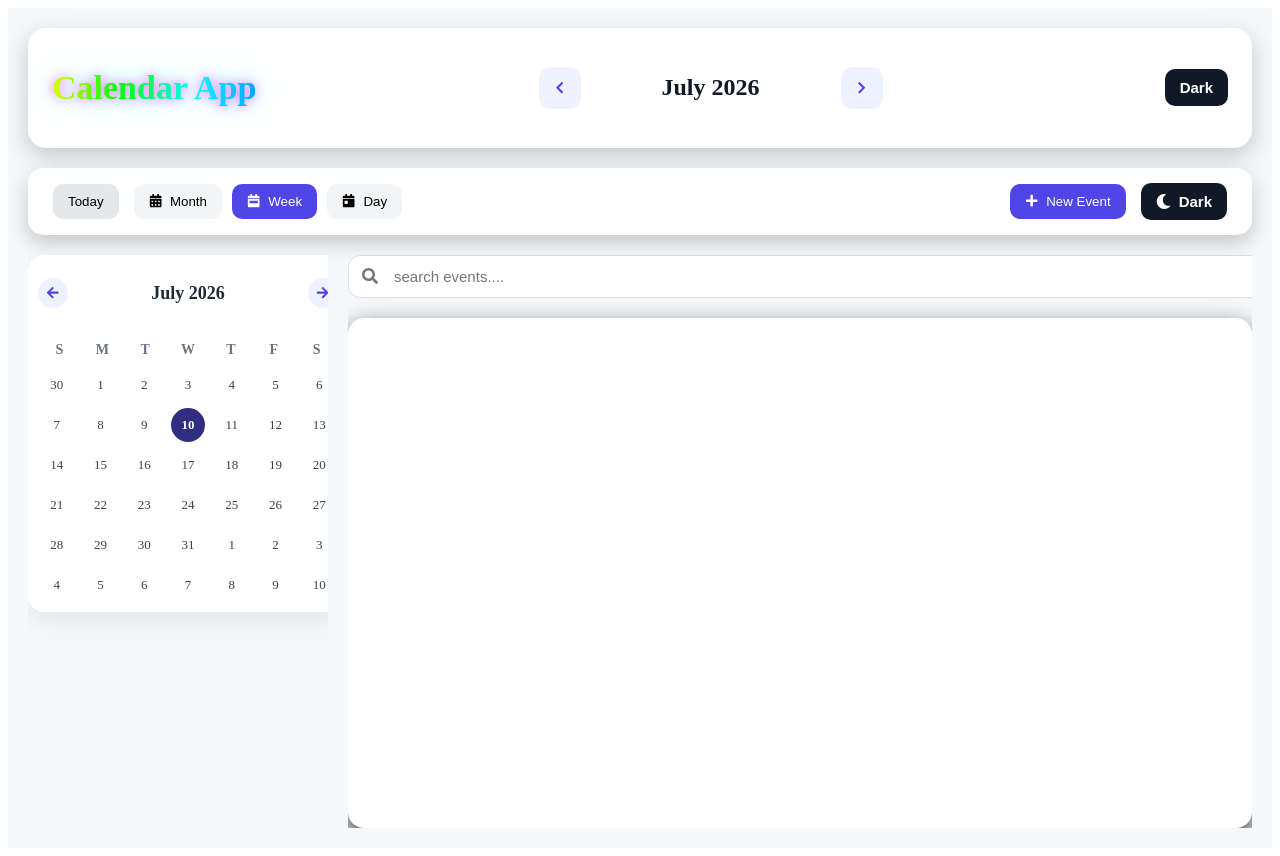
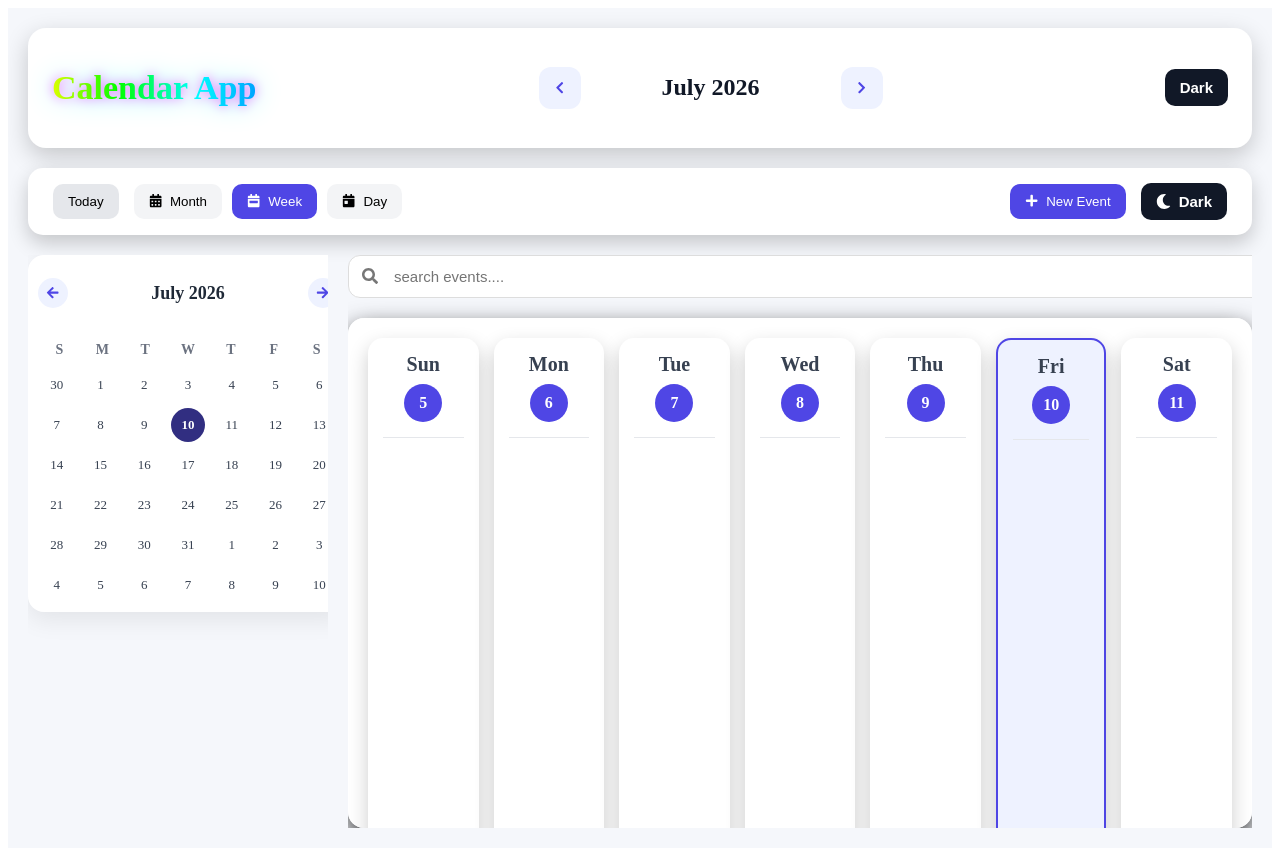
Before and after one commit to narendar9888/Calendar, a React (Vite) app in the folder app/: page / in a window 1280 px wide. Both pictures are taken after a click on the button "Week". Built offline with nearby package versions, Linux system fonts and the light colour scheme.

Commit message:
adding weekview part

```diff
--- a/app/src/components/CalendarUtils.js
+++ b/app/src/components/CalendarUtils.js
@@ -98,3 +98,27 @@ export const isSameDay = (d1, d2) => {
 export const isToday = (date) => {
     return isSameDay(date, new Date());
 };
+
+
+const cloneDate = (date) => {
+    return new Date(date.getTime());
+}
+
+
+export const getWeekDates = (date) => {
+    const current = cloneDate(date);
+
+    const day = current.getDay();
+
+    current.setDate(current.getDate() - day);
+
+    const week = [];
+
+    for(let i = 0; i < 7; i++){
+        week.push(cloneDate(current));
+
+        current.setDate(current.getDate() + 1);
+    }
+
+    return week;
+}
--- a/app/src/components/WeekView.css
+++ b/app/src/components/WeekView.css
@@ -0,0 +1,56 @@
+.w-view {
+    display: grid;
+    grid-template-columns: repeat(7, 1fr);
+    gap: 15px;
+    width: 100%;
+    min-height: 650px;
+}
+
+.wd-col {
+    background: #ffffff;
+    border-radius: 15px;
+    box-shadow: 0 8px 20px rgba(0, 0, 0, 0.2);
+    padding: 15px;
+    transition: 0.3s;
+    display: flex;
+    flex-direction: column;
+    cursor: pointer;
+}
+
+.wd-col:hover{
+    transform: translateY(-4px);
+    box-shadow: 0 14px 30px rgba(0, 0, 0, 0.4);
+}
+
+.wd-col.selected {
+    border: 2px solid #4f46e5;
+}
+
+.wd-col.today {
+    background: #eef2ff;
+}
+
+.wd-header {
+    text-align: center;
+    padding-bottom: 15px;
+    border-bottom: 1px solid #e5e7eb;
+    margin-bottom: 15px;
+}
+
+.wd-header h4 {
+    margin: 0;
+    font-size: 20px;
+    color: #374151;
+}
+
+.wd-header span {
+    display: inline-block;
+    margin-top: 8px;
+    width: 38px;
+    height: 38px;
+    line-height: 38px;
+    border-radius: 50%;
+    background: #4f46e5;
+    color: #fff;
+    font-weight: 600;
+}
--- a/app/src/components/WeekView.jsx
+++ b/app/src/components/WeekView.jsx
@@ -0,0 +1,46 @@
+import React from "react";
+import "./WeekView.css";
+
+import { useCalendar } from "../context/CalendarContext";
+import{
+    WEEK_DAYS,
+    getWeekDates,
+    isToday,
+    isSameDay
+} from "./CalendarUtils";
+
+function WeekView(){
+    const {
+        currentDate,
+        selectedDate,
+        setSelectedDate
+
+    } = useCalendar()
+
+    const weekDates = getWeekDates(currentDate);
+    return (
+
+        <div className="w-view">
+            {weekDates.map((date, index) => (
+                <div
+                    key={index}
+                    className={`wd-col
+                        ${isToday(date)? "today" : ""}
+                        ${isSameDay(date, selectedDate)
+                            ? "selected"
+                            : ""
+                        }`}
+                        onClick={() => setSelectedDate(date)}
+                >
+                    <div className="wd-header">
+                        <h4>{WEEK_DAYS[date.getDay()]}</h4>
+
+                        <span>{date.getDate()}</span>
+                    </div>
+                </div>
+            ))}
+        </div>
+    )
+}
+
+export default WeekView;
--- a/app/src/pages/Calendar.jsx
+++ b/app/src/pages/Calendar.jsx
@@ -9,7 +9,7 @@ import Toolbar from "../components/Toolbar";
 
 
 import MonthView from "../components/MonthView";
-
+import WeekView from "../components/WeekView";
 
 import MiniCalendar from "../components/MiniCalendar";
 
@@ -39,6 +39,8 @@ function Calendar() {
 
                         {view === "month" && <MonthView/>}
 
+                        {view === "week" && <WeekView/>}
+
                     </div>
 
 
```
